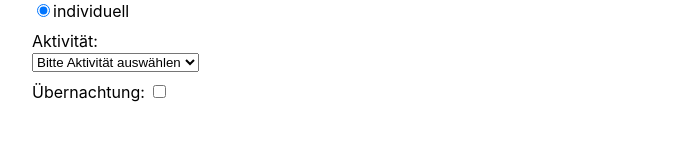
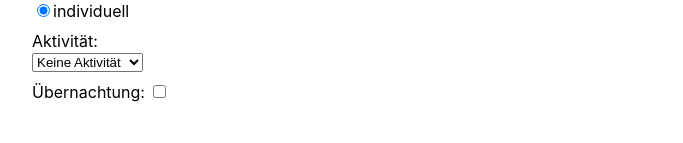
Before and after one commit to Okarashii/02-react-ui-elements, a React (Create React App) app: page / in a window 1280 px wide. Shown: the part 474-617 px from the top of the page, without its empty margins (298-981 px from the left). Built offline with nearby package versions, Linux system fonts and the light colour scheme.

Commit message:
- minimales refactoring

```diff
--- a/src/Registration/Registration.jsx
+++ b/src/Registration/Registration.jsx
@@ -102,7 +102,7 @@ export default function Registration({title, departments, activities}) {
                     <div className="FormBlock">
                         Aktivität:<br />
                         <select id="activity" name="activity">
-                            <option selected disabled value="">Bitte Aktivität auswählen</option>
+                            <option selected value="keine">Keine Aktivität</option>
                             {activities.map((i) => (
                                 <option value={i.toLowerCase()} key={i} onClick={(e) => setActivity(e.target.value)}>{i}</option>
                             ))}
```
